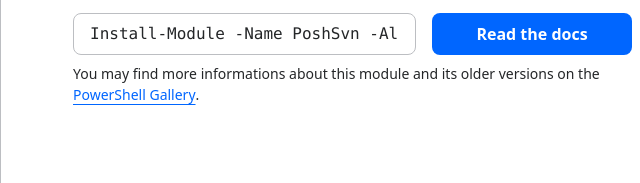
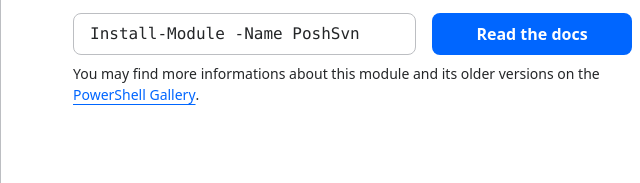
Before and after one commit to poshsvn/poshsvn, a plain HTML site: page www/static/index.html in a window 1280 px wide. Shown: the part 493-676 px from the top of the page, 0-640 px from the left. Drawn offline with Linux system fonts and the light colour scheme.

Commit message:
Remove `-AllowPrelease` from installation command.
git-svn-id: file:///home/repos/rinrab/trunk@364 0083e6b4-6090-234a-836e-88fcc467669c

```diff
--- a/www/static/index.html
+++ b/www/static/index.html
@@ -52,7 +52,7 @@
           <div class="row g-0">
             <div class="position-relative col-12 col-md">
               <input id="code-input" type="text" class="form-control form-control-lg py-2 px-3 font-monospace"
-                value="Install-Module -Name PoshSvn -AllowPrerelease" spellcheck="false" readonly>
+                value="Install-Module -Name PoshSvn" spellcheck="false" readonly>
             </div>
             <a href="/docs/about_PoshSvn" class="btn btn-primary btn-lg col-12 col-md-auto fw-bold py-2 ms-0 ms-md-3 mt-1 mt-md-0" style="min-width: 200px;">
               Read the docs
```
